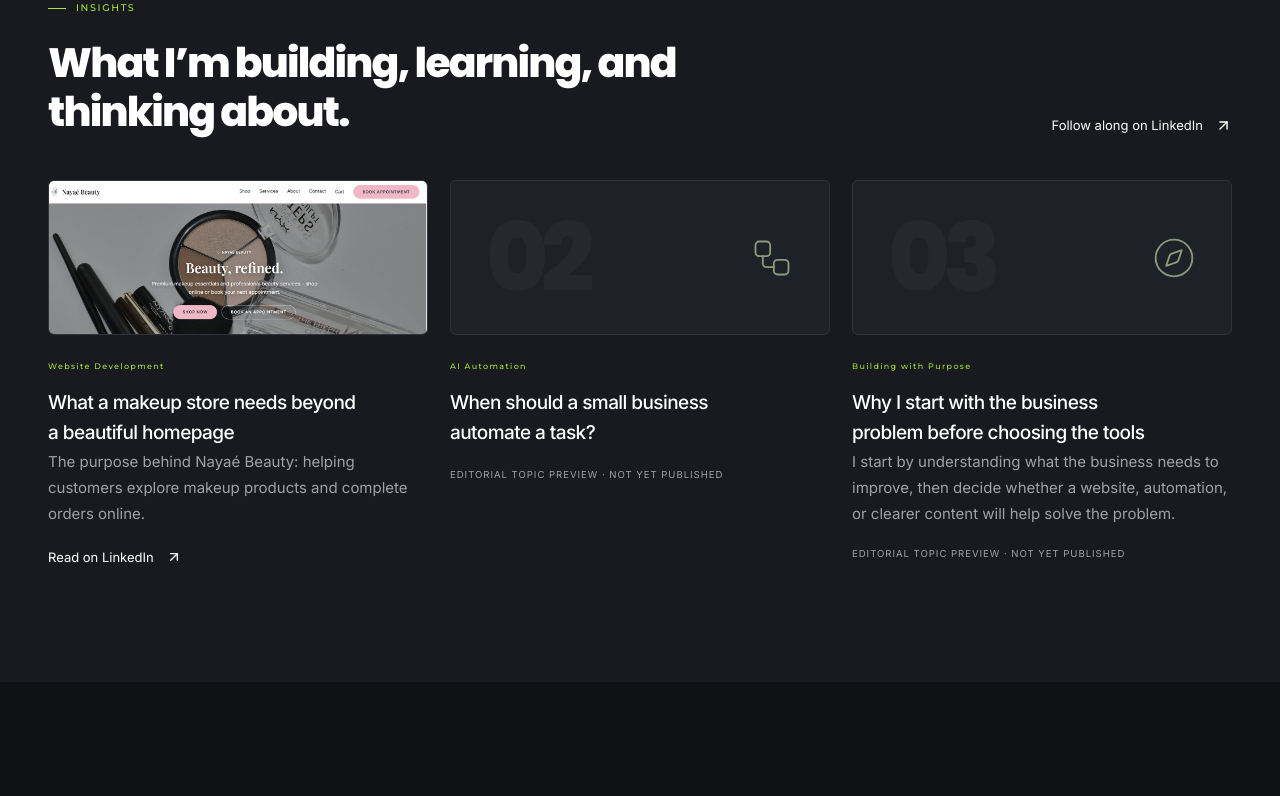
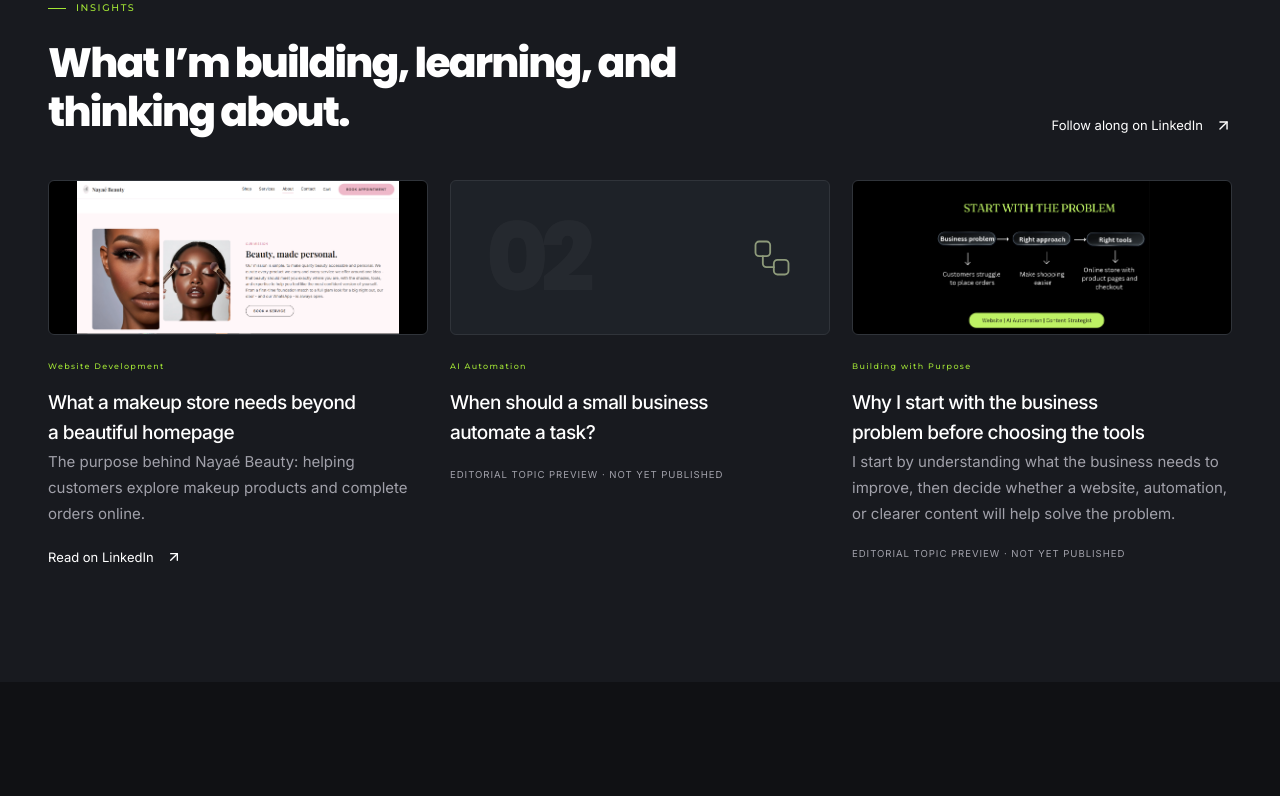
Before and after one commit to Dammy36/Linkedin-portofolio, a Next.js app: page / in a window 1280 px wide. Shown: the part 8071-8867 px from the top of the page. Built offline with nearby package versions, Linux system fonts and the light colour scheme; no server answers.

Commit message:
Use supplied beauty and business graphics on Insights cards

```diff
--- a/app/globals.css
+++ b/app/globals.css
@@ -911,10 +911,10 @@ svg {
 .insight-screenshot {
   position: relative;
   overflow: hidden;
+  background: #000;
 }
 .insight-screenshot img {
-  object-fit: cover;
-  object-position: top;
+  object-fit: contain;
 }
 .insight-introduction {
   margin-bottom: 1rem;
--- a/content/insights.ts
+++ b/content/insights.ts
@@ -18,8 +18,8 @@ export const insights: Insight[] = [
       "The purpose behind Nayaé Beauty: helping customers explore makeup products and complete orders online.",
     linkedinUrl: "https://lnkd.in/p/d5i8feFi",
     image: {
-      src: "/projects/capture-beauty.png",
-      alt: "Nayaé Beauty makeup store homepage with product photography and shopping navigation.",
+      src: "/projects/beauty-photo-naye.png",
+      alt: "Nayaé Beauty website with makeup portraits and its Beauty, made personal mission statement.",
     },
   },
   {
@@ -33,5 +33,9 @@ export const insights: Insight[] = [
     title: "Why I start with the business problem before choosing the tools",
     introduction:
       "I start by understanding what the business needs to improve, then decide whether a website, automation, or clearer content will help solve the problem.",
+    image: {
+      src: "/projects/business-card.png",
+      alt: "Start with the problem: customers struggle to place orders, make shopping easier, then choose an online store with product pages and checkout.",
+    },
   },
 ];
```
Also changed, not shown: public/projects/beauty-photo-naye.png (added), public/projects/business-card.png (added).
